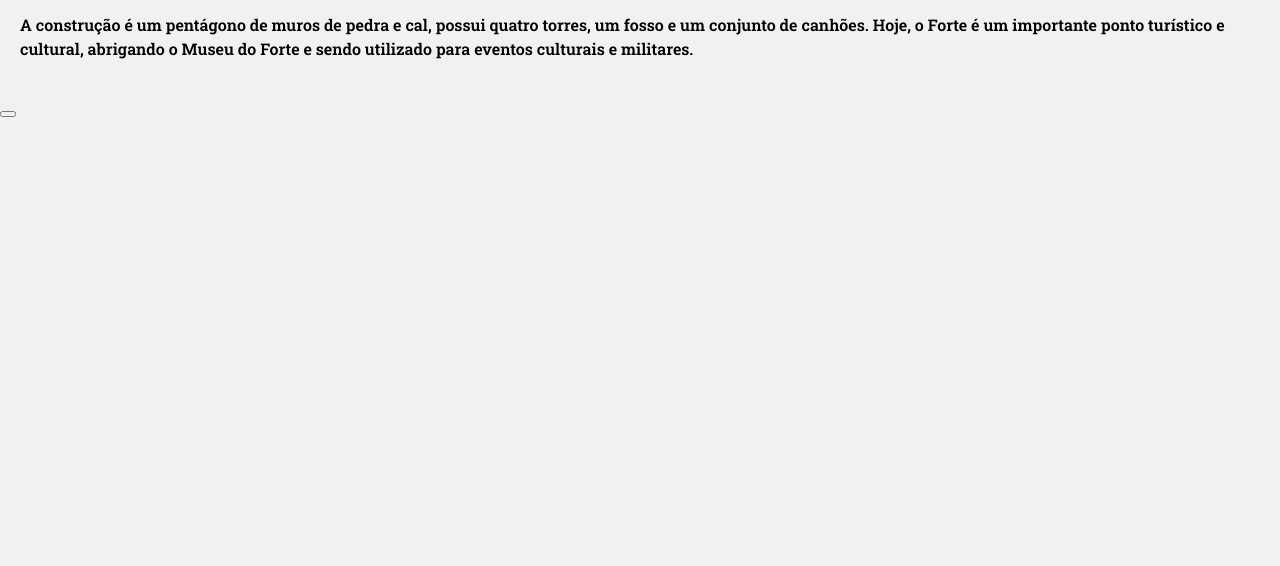
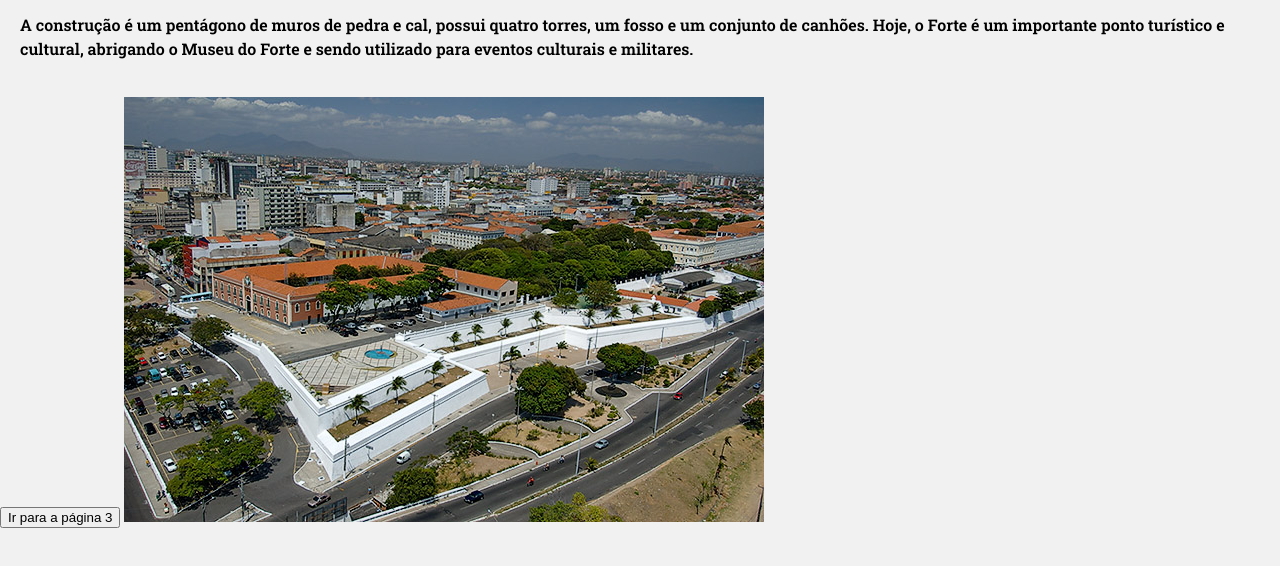
Before and after one commit to luccasaraujo/history, a plain HTML site: page forte/forte.html in a window 1280 px wide. Shown: the part 206-772 px from the top of the page. Drawn offline with Linux system fonts and the light colour scheme.

Commit message:
Update forte.html

```diff
--- a/forte/forte.html
+++ b/forte/forte.html
@@ -1,4 +1,5 @@
-<!DOCTYPE html>
+
+								 <!DOCTYPE html>
 <html>
 <head>
 	<title>Forte de Nossa Senhora da Assunção</title>
@@ -17,7 +18,7 @@
 			<p>A construção é um pentágono de muros de pedra e cal, possui quatro torres, um fosso e um conjunto de canhões. Hoje, o Forte é um importante ponto turístico e cultural, abrigando o Museu do Forte e sendo utilizado para eventos culturais e militares.</p>
 		</article>
 	</main>
-        <button onclick="window.location.href='https://luccasaraujo.github.io/history/industria/industria.html'>Ir para a página 3</button>
+        <button onclick="window.location.href='https://luccasaraujo.github.io/history/industria/industria.html'">Ir para a página 3</button>
     <img src="forte.png" alt="Forte de Nossa Senhora da Assunção">
 </body>
 </html>
```
